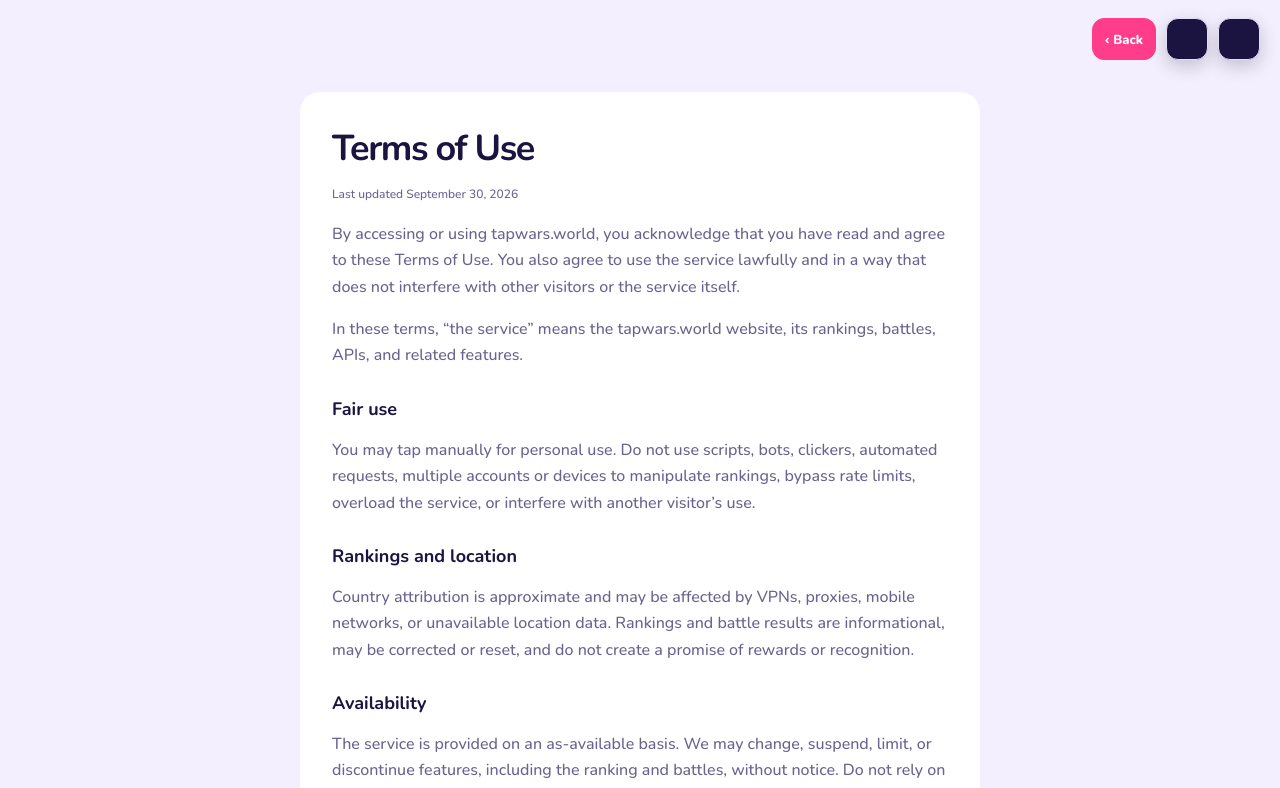
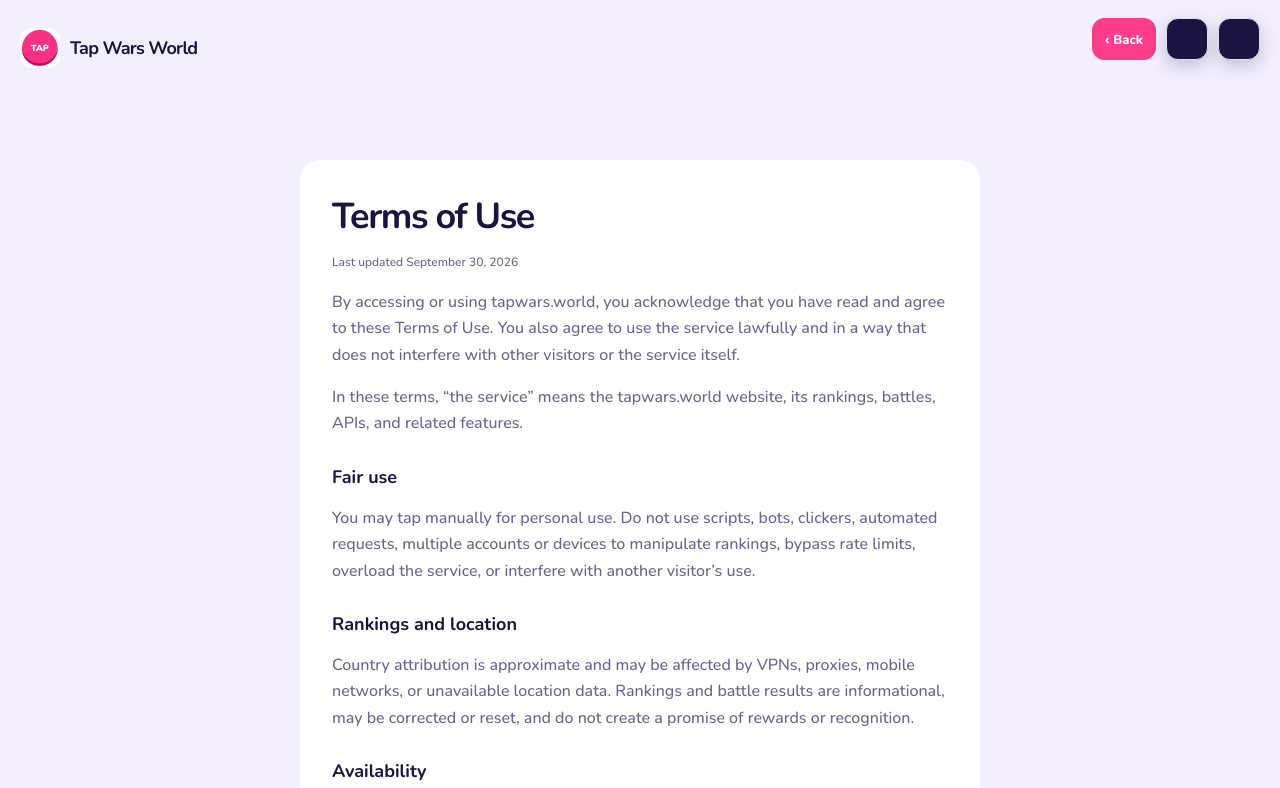
Before and after one commit to zabe-dev/tap-wars-world, a Next.js app: page /terms in a window 1280 px wide. Shown: the top 788 px of the page. Built offline with nearby package versions, Linux system fonts and the light colour scheme; some icons are missing.

Commit message:
feat: show global site brand

```diff
--- a/app/_components/counter.tsx
+++ b/app/_components/counter.tsx
@@ -197,10 +197,6 @@
 
 	return (
 		<main className={styles.page}>
-			<header className={styles.brand}>
-				<img src="/logo-256x256.png" alt="" width="40" height="40" />
-				<h1>Tap Wars World</h1>
-			</header>
 			<div className={styles.content}>
 				<section className={styles.hero}>
 					{!rankingLoading && <p className={styles.nextGoal}>Next goal: {nextMilestone(total).toLocaleString("en-US")} taps</p>}
--- /dev/null
+++ b/app/_components/site-brand.module.css
@@ -0,0 +1,3 @@
+.brand { display: flex; align-items: center; gap: 10px; width: 100%; padding: 28px 20px 0; color: var(--ink); }
+.brand img { width: 40px; height: 40px; border-radius: 11px; }
+.brand h1 { margin: 0; font-size: 18px; letter-spacing: -.04em; }
--- /dev/null
+++ b/app/_components/site-brand.tsx
@@ -0,0 +1,5 @@
+import styles from "./site-brand.module.css";
+
+export function SiteBrand() {
+	return <header className={styles.brand}><img src="/logo-256x256.png" alt="" width="40" height="40" /><h1>Tap Wars World</h1></header>;
+}
--- a/app/layout.tsx
+++ b/app/layout.tsx
@@ -2,6 +2,7 @@
 import "./globals.css";
 import { SiteFooter } from "./_components/site-footer";
 import { SiteControls, SiteControlsProvider } from "./_components/site-controls";
+import { SiteBrand } from "./_components/site-brand";
 
 export const metadata: Metadata = {
 	metadataBase: new URL("https://tapwars.world"),
@@ -55,7 +56,7 @@
         <meta name="msapplication-TileImage" content="/ms-icon-144x144.png" />
         <meta name="theme-color" content="#ffffff" />
       </head>
-      <body><SiteControlsProvider><SiteControls />{children}</SiteControlsProvider><SiteFooter /></body>
+      <body><SiteControlsProvider><SiteBrand /><SiteControls />{children}</SiteControlsProvider><SiteFooter /></body>
     </html>
   );
 }
```
Also changed, not shown: app/_components/counter.module.css.
